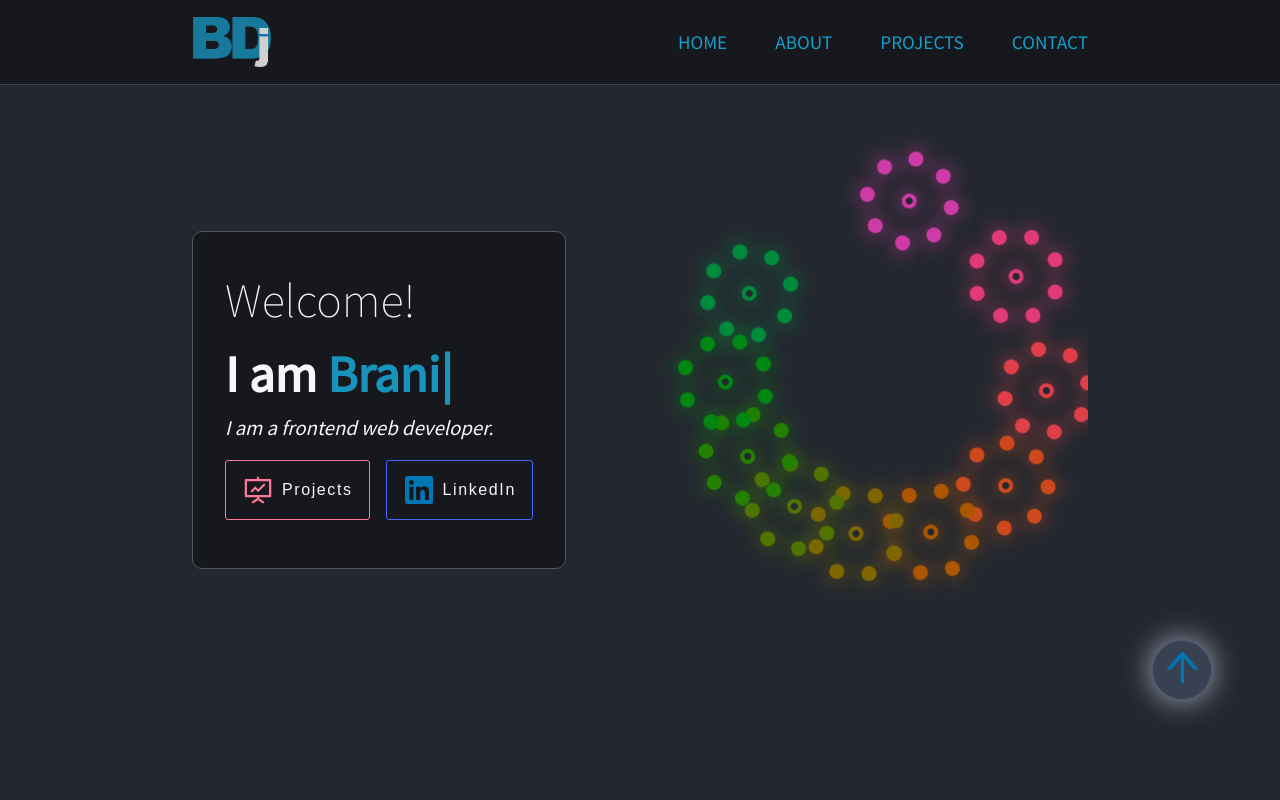
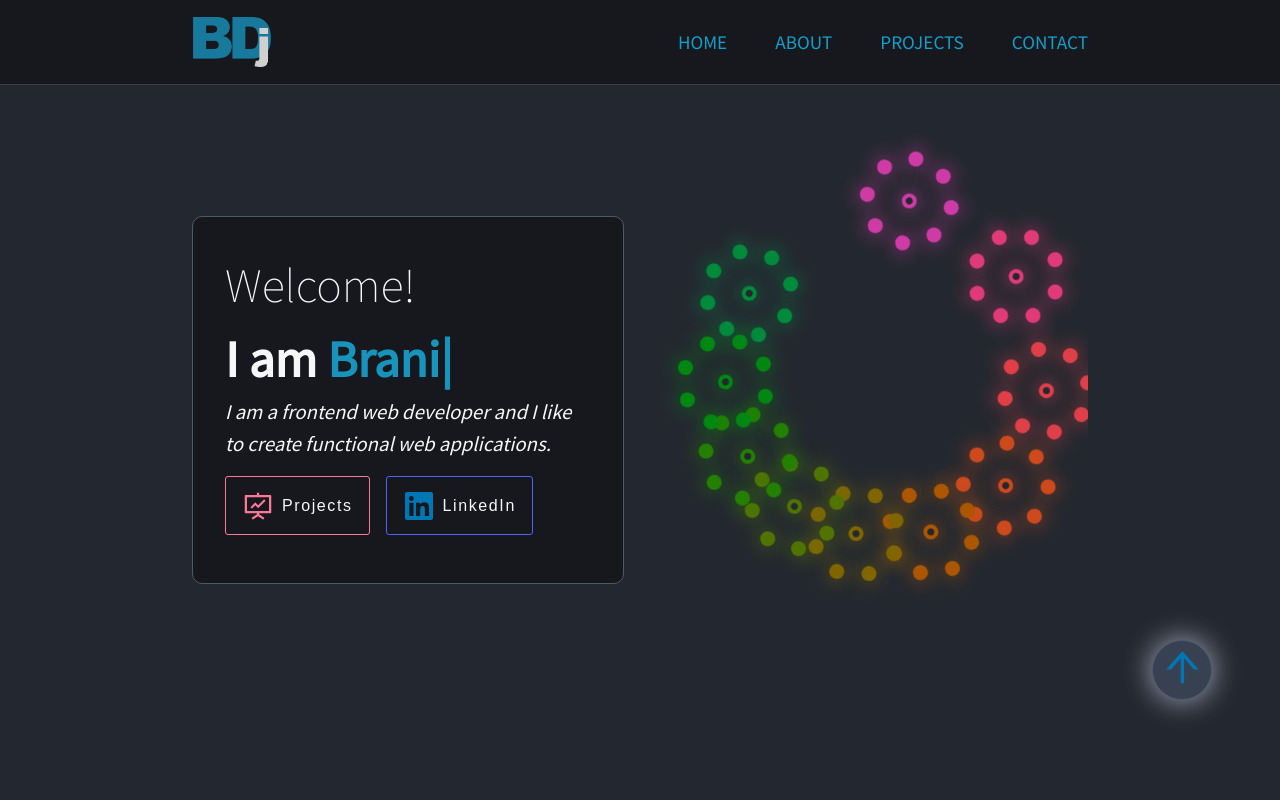
Before and after one commit to branimir1111/myPortfolio, a React (Vite) app: page / in a window 1280 px wide. Shown: the top 800 px of the page. Built offline with nearby package versions, Linux system fonts and the light colour scheme; the HTML template or start-up script is replaced by a standard one.

Commit message:
Update Home.jsx

```diff
--- a/src/components/Home.jsx
+++ b/src/components/Home.jsx
@@ -31,7 +31,7 @@ const Home = () => {
             </h1>
             <p className='welcomeText'>
               <em>
-                I am a frontend web developer.
+                I am a frontend web developer and I like to create functional web applications.
               </em>
             </p>
             <div className='btnContainer'>
```
